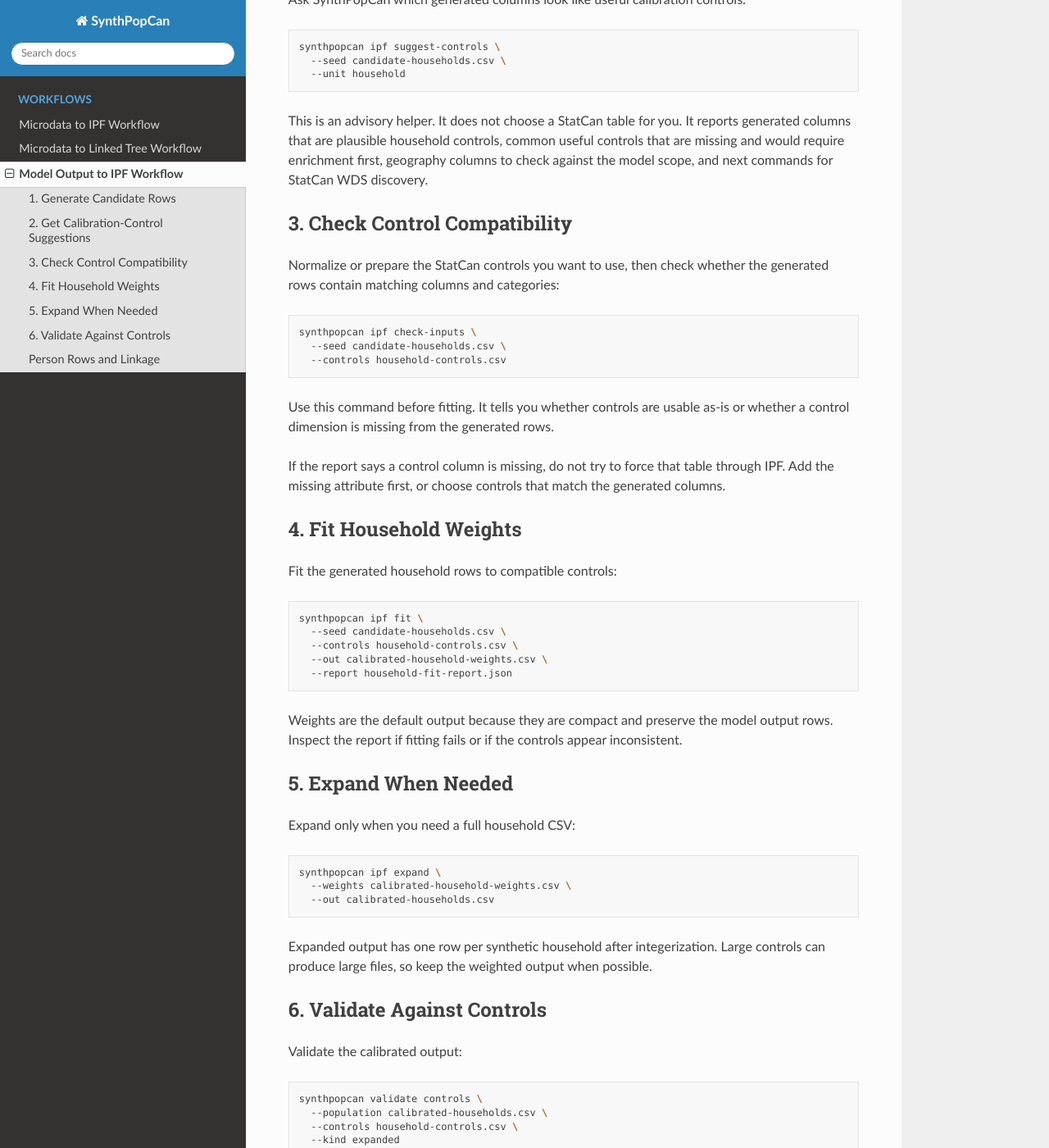
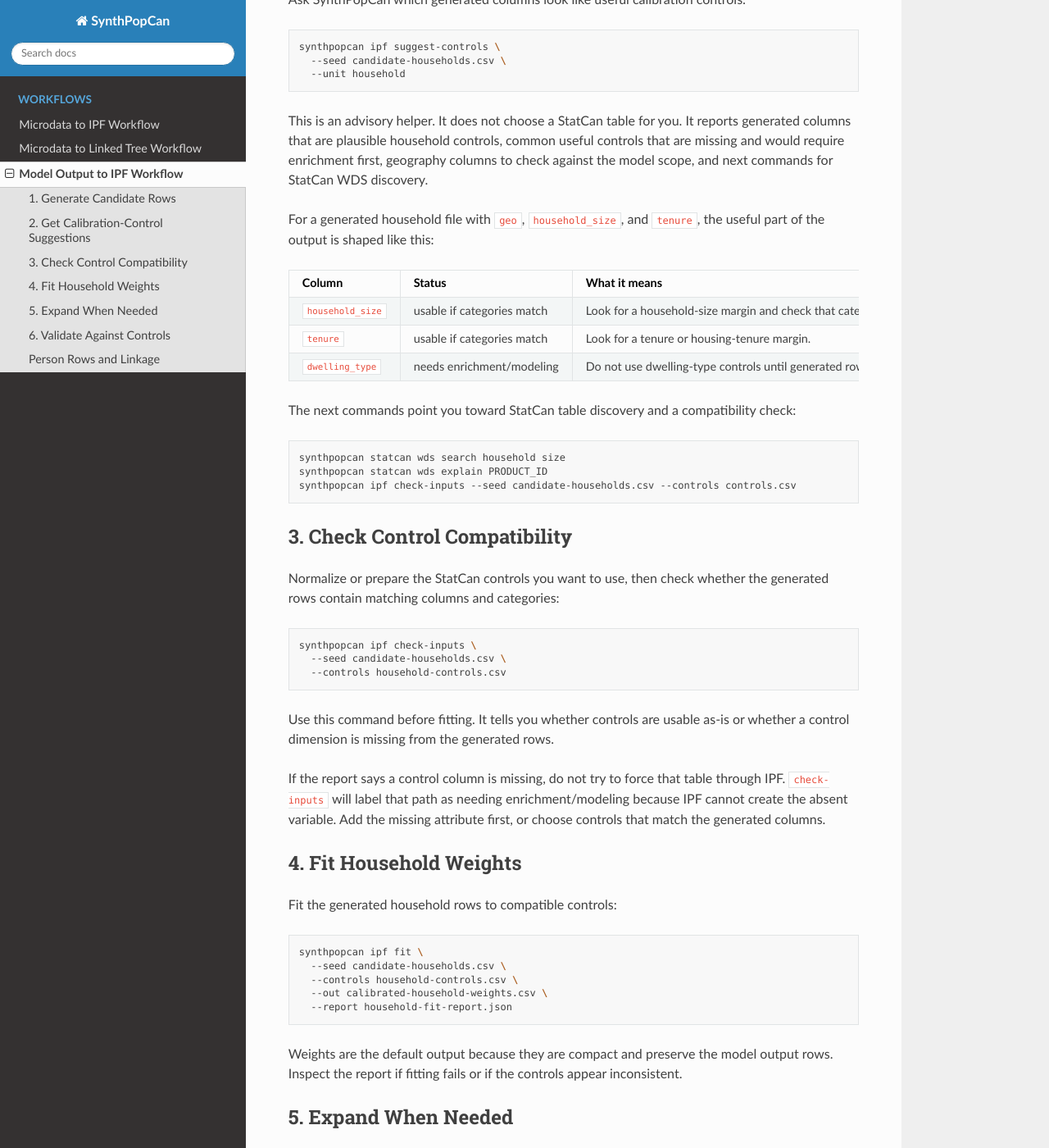
Before and after one commit to dlq/synthpopcan, a Sphinx documentation site: the page built from docs/workflows/model-output-to-ipf.md, in a window 1280 px wide and 1400 px high, scrolled down 960 px. Shown: the whole window at 82% size. Built offline with Sphinx 7.4.7 and the Read the Docs theme 3.1.0, drawn with Linux system fonts in a browser that asks for light colours.

Commit message:
Finish IPF revisit documentation polish

````diff
--- a/docs/workflows/model-output-to-ipf.md
+++ b/docs/workflows/model-output-to-ipf.md
@@ -51,6 +51,24 @@ reports generated columns that are plausible household controls, common useful
 controls that are missing and would require enrichment first, geography columns
 to check against the model scope, and next commands for StatCan WDS discovery.
 
+For a generated household file with `geo`, `household_size`, and `tenure`, the
+useful part of the output is shaped like this:
+
+| Column | Status | What it means |
+| --- | --- | --- |
+| `household_size` | usable if categories match | Look for a household-size margin and check that categories can be mapped. |
+| `tenure` | usable if categories match | Look for a tenure or housing-tenure margin. |
+| `dwelling_type` | needs enrichment/modeling | Do not use dwelling-type controls until generated rows include that column. |
+
+The next commands point you toward StatCan table discovery and a compatibility
+check:
+
+```bash
+synthpopcan statcan wds search household size
+synthpopcan statcan wds explain PRODUCT_ID
+synthpopcan ipf check-inputs --seed candidate-households.csv --controls controls.csv
+```
+
 ## 3. Check Control Compatibility
 
 Normalize or prepare the StatCan controls you want to use, then check whether
@@ -66,8 +84,9 @@ Use this command before fitting. It tells you whether controls are usable as-is
 or whether a control dimension is missing from the generated rows.
 
 If the report says a control column is missing, do not try to force that table
-through IPF. Add the missing attribute first, or choose controls that match the
-generated columns.
+through IPF. `check-inputs` will label that path as needing enrichment/modeling
+because IPF cannot create the absent variable. Add the missing attribute first,
+or choose controls that match the generated columns.
 
 ## 4. Fit Household Weights
 
````
Also changed, not shown: plan.md (+7 -5 lines).
